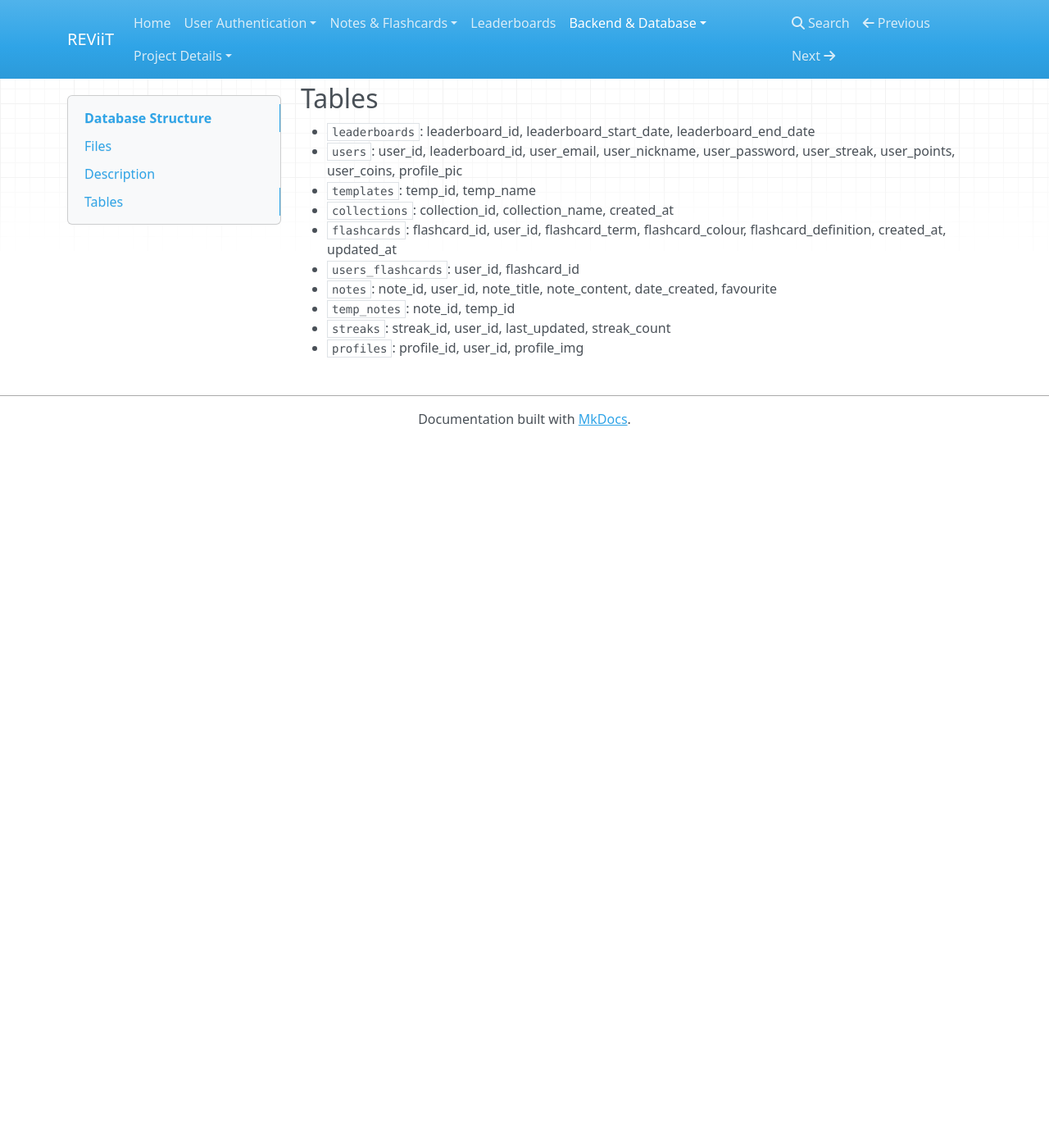
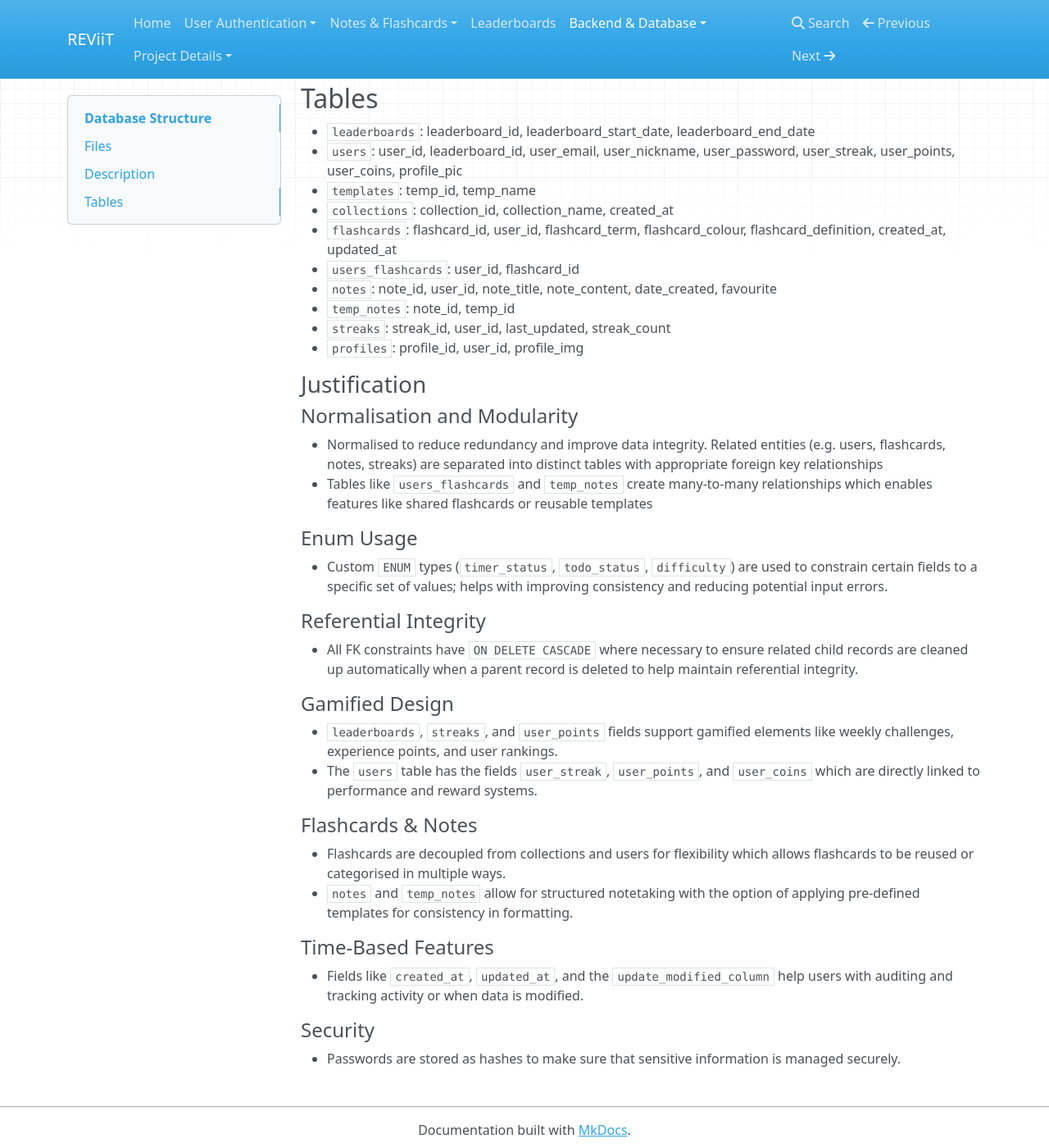
Before and after one commit to Team-1D/SETaP, an MkDocs documentation site: the page built from docs/database.md, in a window 1280 px wide and 1400 px high, scrolled down 270 px. Shown: the whole window at 82% size. Built offline with MkDocs 1.6.1, drawn with Linux system fonts in a browser that asks for light colours; nearby versions of some CDN libraries; before the commit the page ends 900 px from its top, so only the background shows below that.

Commit message:
documentation for features done in mkdocs!

```diff
--- a/docs/database.md
+++ b/docs/database.md
@@ -19,3 +19,29 @@ PostgreSQL is used to store users, notes, flashcards, and XP data.
 - `temp_notes`: note_id, temp_id
 - `streaks`: streak_id, user_id, last_updated, streak_count
 - `profiles`: profile_id, user_id, profile_img
+
+### Justification
+
+#### Normalisation and Modularity
+- Normalised to reduce redundancy and improve data integrity. Related entities (e.g. users, flashcards, notes, streaks) are separated into distinct tables with appropriate foreign key relationships
+- Tables like `users_flashcards` and `temp_notes` create many-to-many relationships which enables features like shared flashcards or reusable templates
+
+#### Enum Usage
+- Custom `ENUM` types (`timer_status`, `todo_status`, `difficulty`) are used to constrain certain fields to a specific set of values; helps with improving consistency and reducing potential input errors.
+
+#### Referential Integrity
+- All FK constraints have `ON DELETE CASCADE` where necessary to ensure related child records are cleaned up automatically when a parent record is deleted to help maintain referential integrity.
+
+#### Gamified Design
+- `leaderboards`, `streaks`, and `user_points` fields support gamified elements like weekly challenges, experience points, and user rankings.
+- The `users` table has the fields `user_streak`, `user_points`, and `user_coins` which are directly linked to performance and reward systems.
+
+#### Flashcards & Notes
+- Flashcards are decoupled from collections and users for flexibility which allows flashcards to be reused or categorised in multiple ways.
+- `notes` and `temp_notes` allow for structured notetaking with the option of applying pre-defined templates for consistency in formatting.
+
+#### Time-Based Features
+- Fields like `created_at`, `updated_at`, and the `update_modified_column` help users with auditing and tracking activity or when data is modified.
+
+#### Security
+- Passwords are stored as hashes to make sure that sensitive information is managed securely.
--- a/mkdocs.yml
+++ b/mkdocs.yml
@@ -6,8 +6,6 @@ nav:
   - User Authentication:
       - Login: login.md
       - Signup: signup.md
-      - Account Page: account.md
-      - Settings: settings.md
 
   - Notes & Flashcards:
       - Notes Feature: notes.md
```
Also changed, not shown: docs/flashcards.md (+5 -0 lines).
